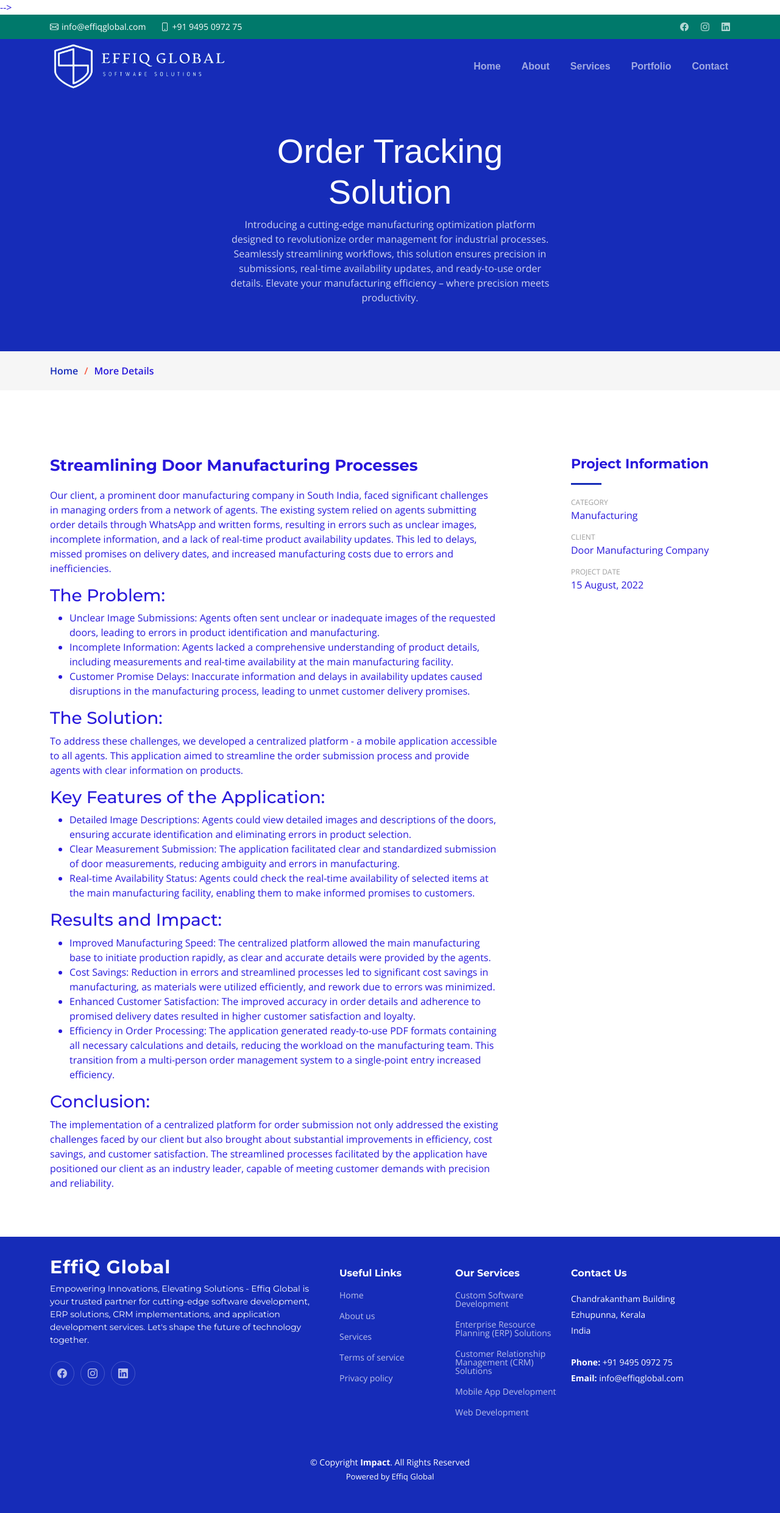
After one commit to rramees/telusko, a Django app: page /materiflow-pro/ in a window 1280 px wide. The commit adds this page. Shown: the whole page at 61% size. Run offline with Django 4.2, Linux system fonts and the light colour scheme; some libraries are stand-ins or nearby versions.

Commit message:
added small corrections to the previous commit for track n trace

```diff
--- a/assets/css/main.css
+++ b/assets/css/main.css
@@ -20,7 +20,7 @@
 /* Colors */
 :root {
   --color-default: #222222;
-  --color-primary: #008374;
+  --color-primary: #1a2ccd;
   --color-secondary: #f85a40;
 }
 
@@ -43,7 +43,7 @@
 }
 
 a:hover {
-  color: #00b6a1;
+  color: #3916c3;
   text-decoration: none;
 }
 
--- a/impact/urls.py
+++ b/impact/urls.py
@@ -4,6 +4,14 @@
 urlpatterns = [
     path('', views.index , name= 'index'),
     path('hospital-management-system/', views.hospital_management_system, name='hospital_management_system'),
+    path('order-tracking-solution/', views.order_tracking_solution, name='order_tracking_solution'),
+    path('track-and-trace/', views.track_and_trace, name='order_tracking_solution'),
+    path('materiflow-pro/', views.materiflow_pro, name='materiflow_pro'),
+
+
+
+
+
 
 
 ]
--- a/impact/views.py
+++ b/impact/views.py
@@ -29,3 +29,12 @@
 
 def hospital_management_system(request):
     return render(request, 'hospital_management_system.html')
+
+def order_tracking_solution(request):
+    return render(request, 'order-tracking-solution.html')
+
+def track_and_trace(request):
+    return render(request, 'track-and-trace.html')
+
+def materiflow_pro(request):
+    return render(request, 'materiflow-pro.html')
--- a/static/css/main.css
+++ b/static/css/main.css
@@ -19,8 +19,8 @@
 
 /* Colors */
 :root {
-  --color-default: #222222;
-  --color-primary: #008374;
+  --color-default: #2818db;
+  --color-primary: #162cb8;
   --color-secondary: #f85a40;
 }
 
--- /dev/null
+++ b/templates/materiflow-pro.html
@@ -0,0 +1,281 @@
+<!-- {% load static  %} -->
+{% static "img/portfolio" as baseUrl%}
+
+<!DOCTYPE html>
+<html lang="en">
+
+<head>
+  <meta charset="utf-8">
+  <meta content="width=device-width, initial-scale=1.0" name="viewport">
+
+  <title>Impact Bootstrap Template - Portfolio Details</title>
+  <meta content="" name="description">
+  <meta content="" name="keywords">
+
+  <!-- Favicons -->
+  <link href="{% static 'assets/img/favicon.png'%}" rel="icon">
+  <link href="{% static 'assets/img/apple-touch-icon.png" rel="apple-touch-icon'%}">
+
+  <!-- Google Fonts -->
+  <link rel="preconnect" href="https://fonts.googleapis.com">
+  <link rel="preconnect" href="https://fonts.gstatic.com" crossorigin>
+  <link href="https://fonts.googleapis.com/css2?family=Open+Sans:ital,wght@0,300;0,400;0,500;0,600;0,700;1,300;1,400;1,600;1,700&family=Montserrat:ital,wght@0,300;0,400;0,500;0,600;0,700;1,300;1,400;1,500;1,600;1,700&family=Raleway:ital,wght@0,300;0,400;0,500;0,600;0,700;1,300;1,400;1,500;1,600;1,700&display=swap" rel="stylesheet">
+
+  <!-- Vendor CSS Files -->
+  <link href="{% static 'vendor/bootstrap/css/bootstrap.min.css' %}" rel="stylesheet">
+  <link href="{% static 'vendor/bootstrap-icons/bootstrap-icons.css' %}" rel="stylesheet">
+  <!-- <link href="{% static 'vendor/aos/aos.css' %}" rel="stylesheet"> -->
+  <!-- <link href="{% static 'vendor/glightbox/css/glightbox.min.css' %}" rel="stylesheet">
+  <link href="{% static 'vendor/swiper/swiper-bundle.min.css' %}" rel="stylesheet"> -->
+
+  <!-- <link href="assets/vendor/bootstrap/css/bootstrap.min.css" rel="stylesheet">
+  <link href="assets/vendor/bootstrap-icons/bootstrap-icons.css" rel="stylesheet">
+  <link href="assets/vendor/aos/aos.css" rel="stylesheet">
+  <link href="assets/vendor/glightbox/css/glightbox.min.css" rel="stylesheet">
+  <link href="assets/vendor/swiper/swiper-bundle.min.css" rel="stylesheet"> --> -->
+  <!-- Latest compiled and minified CSS
+
+
+  <!-- Template Main CSS File -->
+  <!-- <link href="assets/css/main.css" rel="stylesheet"> -->
+  <link href="{% static 'css/main.css' %}" rel="stylesheet">
+
+
+  <!-- =======================================================
+  * Template Name: Impact
+  * Updated: Jan 09 2024 with Bootstrap v5.3.2
+  * Template URL: https://bootstrapmade.com/impact-bootstrap-business-website-template/
+  * Author: BootstrapMade.com
+  * License: https://bootstrapmade.com/license/
+  ======================================================== -->
+</head>
+
+<body>
+
+  <!-- ======= Header ======= -->
+  <section id="topbar" class="topbar d-flex align-items-center">
+    <div class="container d-flex justify-content-center justify-content-md-between">
+      <div class="contact-info d-flex align-items-center">
+        <i class="bi bi-envelope d-flex align-items-center"><a href="mailto:contact@example.com'">info@effiqglobal.com</a></i>
+        <i class="bi bi-phone d-flex align-items-center ms-4"><span>+91 9495 0972 75</span></i>
+      </div>
+      <div class="social-links d-none d-md-flex align-items-center">
+        <a href="https://www.facebook.com/profile.php?id=61555240749374" class="facebook"><i class="bi bi-facebook"></i></a>
+        <a href="https://www.instagram.com/effiq_global/" class="instagram"><i class="bi bi-instagram"></i></a>
+        <a href="https://www.linkedin.com/company/effiq-global-software-solutions-ltd/" class="linkedin"><i class="bi bi-linkedin"></i></i></a>
+      </div>
+    </div>
+  </section><!-- End Top Bar -->
+
+
+  <header id="header" class="header d-flex align-items-center">
+
+    <div class="container-fluid container-xl d-flex align-items-center justify-content-between">
+      <a href="{% url 'index' %}" class="logo d-flex align-items-center">
+        <!-- Uncomment the line below if you also wish to use an image logo -->
+        <!-- <img src="assets/img/logo.png" alt=""> -->
+        <!-- <h1>Effiq Global<span>.</span></h1> -->
+        <img style="min-height: 5rem;" src="{% static 'img/logo/logo.png' %}" alt="">
+      </a>
+      <nav id="navbar" class="navbar">
+        <ul>
+          <li><a href='/#hero'>Home</a></li>
+          <li><a href="/#about">About</a></li>
+          <li><a href="/#services">Services</a></li>
+          <li><a href="/#portfolio">Portfolio</a></li>
+          <li><a href="/#contact">Contact</a></li>
+        </ul>
+      </nav><!-- .navbar -->
+
+      <i class="mobile-nav-toggle mobile-nav-show bi bi-list"></i>
+      <i class="mobile-nav-toggle mobile-nav-hide d-none bi bi-x"></i>
+
+    </div>
+  </header><!-- End Header -->
+  <!-- End Header -->
+
+  <main id="main">
+
+    <!-- ======= Breadcrumbs ======= -->
+    <div class="breadcrumbs">
+      <div class="page-header d-flex align-items-center" style="background-image: url('');">
+        <div class="container position-relative">
+          <div class="row d-flex justify-content-center">
+            <div class="col-lg-6 text-center">
+              <h2>Order Tracking Solution</h2>
+              <p>Introducing a cutting-edge manufacturing optimization platform designed to revolutionize order management for industrial processes. Seamlessly streamlining workflows, this solution ensures precision in submissions, real-time availability updates, and ready-to-use order details. Elevate your manufacturing efficiency – where precision meets productivity.</p>
+            </div>
+          </div>
+        </div>
+      </div>
+      <nav>
+        <div class="container">
+          <ol>
+            <li><a href="index.html">Home</a></li>
+            <li>More Details</li>
+          </ol>
+        </div>
+      </nav>
+    </div><!-- End Breadcrumbs -->
+
+<!-- ======= Portfolio Details Section ======= -->
+<section id="portfolio-details" class="portfolio-details">
+  <div class="container" data-aos="fade-up">
+
+    <div class="position-relative h-100">
+      <!-- Remove the image slider content -->
+    </div>
+
+    <div class="row justify-content-between gy-4 mt-4">
+
+      <div class="col-lg-8">
+        <div class="portfolio-description">
+          <h2>Streamlining Door Manufacturing Processes</h2>
+          <p>
+            Our client, a prominent door manufacturing company in South India, faced significant challenges in managing orders from a network of agents. The existing system relied on agents submitting order details through WhatsApp and written forms, resulting in errors such as unclear images, incomplete information, and a lack of real-time product availability updates. This led to delays, missed promises on delivery dates, and increased manufacturing costs due to errors and inefficiencies.
+          </p>
+          <h3>The Problem:</h3>
+          <ul>
+            <li>Unclear Image Submissions: Agents often sent unclear or inadequate images of the requested doors, leading to errors in product identification and manufacturing.</li>
+            <li>Incomplete Information: Agents lacked a comprehensive understanding of product details, including measurements and real-time availability at the main manufacturing facility.</li>
+            <li>Customer Promise Delays: Inaccurate information and delays in availability updates caused disruptions in the manufacturing process, leading to unmet customer delivery promises.</li>
+          </ul>
+
+          <h3>The Solution:</h3>
+          <p>
+            To address these challenges, we developed a centralized platform - a mobile application accessible to all agents. This application aimed to streamline the order submission process and provide agents with clear information on products.
+          </p>
+          <h3>Key Features of the Application:</h3>
+          <ul>
+            <li>Detailed Image Descriptions: Agents could view detailed images and descriptions of the doors, ensuring accurate identification and eliminating errors in product selection.</li>
+            <li>Clear Measurement Submission: The application facilitated clear and standardized submission of door measurements, reducing ambiguity and errors in manufacturing.</li>
+            <li>Real-time Availability Status: Agents could check the real-time availability of selected items at the main manufacturing facility, enabling them to make informed promises to customers.</li>
+          </ul>
+
+          <h3>Results and Impact:</h3>
+          <ul>
+            <li>Improved Manufacturing Speed: The centralized platform allowed the main manufacturing base to initiate production rapidly, as clear and accurate details were provided by the agents.</li>
+            <li>Cost Savings: Reduction in errors and streamlined processes led to significant cost savings in manufacturing, as materials were utilized efficiently, and rework due to errors was minimized.</li>
+            <li>Enhanced Customer Satisfaction: The improved accuracy in order details and adherence to promised delivery dates resulted in higher customer satisfaction and loyalty.</li>
+            <li>Efficiency in Order Processing: The application generated ready-to-use PDF formats containing all necessary calculations and details, reducing the workload on the manufacturing team. This transition from a multi-person order management system to a single-point entry increased efficiency.</li>
+          </ul>
+
+          <h3>Conclusion:</h3>
+          <p>
+            The implementation of a centralized platform for order submission not only addressed the existing challenges faced by our client but also brought about substantial improvements in efficiency, cost savings, and customer satisfaction. The streamlined processes facilitated by the application have positioned our client as an industry leader, capable of meeting customer demands with precision and reliability.
+          </p>
+
+        </div>
+      </div>
+
+      <div class="col-lg-3">
+        <div class="portfolio-info">
+          <h3>Project Information</h3>
+          <ul>
+            <li><strong>Category</strong> <span>Manufacturing</span></li>
+            <li><strong>Client</strong> <span>Door Manufacturing Company</span></li>
+            <li><strong>Project Date</strong> <span>15 August, 2022</span></li>
+            <!-- <li><strong>Project URL</strong> <a href="#">www.doormanufactureopt.com</a></li>
+            <li><a href="#" class="btn-visit align-self-start">Visit Website</a></li> -->
+          </ul>
+        </div>
+      </div>
+
+    </div>
+
+  </div>
+</section><!-- End Portfolio Details Section -->
+
+
+
+  </main><!-- End #main -->
+
+  <!-- ======= Footer ======= -->
+  <footer id="footer" class="footer">
+
+    <div class="container">
+      <div class="row gy-4">
+        <div class="col-lg-5 col-md-12 footer-info">
+          <a href="index.html" class="logo d-flex align-items-center">
+            <span>EffiQ Global</span>
+          </a>
+          <p>Empowering Innovations, Elevating Solutions - Effiq Global is your trusted partner for cutting-edge software development, ERP solutions, CRM implementations, and application development services. Let's shape the future of technology together.</p>
+          <div class="social-links d-flex mt-4">
+            <a href="https://www.facebook.com/profile.php?id=61555240749374" class="facebook"><i class="bi bi-facebook"></i></a>
+            <a href="https://www.instagram.com/effiq_global/" class="instagram"><i class="bi bi-instagram"></i></a>
+            <a href="https://www.linkedin.com/company/effiq-global-software-solutions-ltd/" class="linkedin"><i class="bi bi-linkedin"></i></a>
+          </div>
+        </div>
+
+        <div class="col-lg-2 col-6 footer-links">
+          <h4>Useful Links</h4>
+          <ul>
+            <li><a href="#">Home</a></li>
+            <li><a href="#">About us</a></li>
+            <li><a href="#">Services</a></li>
+            <li><a href="#">Terms of service</a></li>
+            <li><a href="#">Privacy policy</a></li>
+          </ul>
+        </div>
+
+        <div class="col-lg-2 col-6 footer-links">
+          <h4>Our Services</h4>
+          <ul>
+            <li><a href="#">Custom Software Development</a></li>
+            <li><a href="#">Enterprise Resource Planning (ERP) Solutions</a></li>
+            <li><a href="#">Customer Relationship Management (CRM) Solutions</a></li>
+            <li><a href="#">Mobile App Development</a></li>
+            <li><a href="#">Web Development</a></li>
+          </ul>
+        </div>
+
+        <div class="col-lg-3 col-md-12 footer-contact text-center text-md-start">
+          <h4>Contact Us</h4>
+          <p>
+            Chandrakantham Building <br>
+            Ezhupunna, Kerala<br>
+            India <br><br>
+            <strong>Phone:</strong> +91 9495 0972 75<br>
+            <strong>Email:</strong> info@effiqglobal.com<br>
+          </p>
+
+        </div>
+
+      </div>
+    </div>
+
+    <div class="container mt-4">
+      <div class="copyright">
+        &copy; Copyright <strong><span>Impact</span></strong>. All Rights Reserved
+      </div>
+      <div class="credits">
+        <!-- All the links in the footer should remain intact. -->
+        <!-- You can delete the links only if you purchased the pro version. -->
+        <!-- Licensing information: https://bootstrapmade.com/license/ -->
+        <!-- Purchase the pro version with working PHP/AJAX contact form: https://bootstrapmade.com/impact-bootstrap-business-website-template/ -->
+        Powered by Effiq Global</a>
+      </div>
+    </div>
+
+  </footer><!-- End Footer -->
+  <!-- End Footer -->
+
+  <a href="#" class="scroll-top d-flex align-items-center justify-content-center"><i class="bi bi-arrow-up-short"></i></a>
+
+  <!-- <div id="preloader"></div> -->
+
+  <!-- Vendor JS Files -->
+  <script src="{% static 'vendor/bootstrap/js/bootstrap.bundle.min.js' %}" ></script>
+  <script src="{% static 'vendor/aos/aos.js' %}" ></script>
+  <script src="{% static 'vendor/glightbox/js/glightbox.min.js' %}" ></script>
+  <script src="{% static 'vendor/purecounter/purecounter_vanilla.js' %}" ></script>
+  <script src="{% static 'vendor/swiper/swiper-bundle.min.js' %}" ></script>
+  <script src="{% static 'vendor/isotope-layout/isotope.pkgd.min.js' %}" ></script>
+  <script src="{% static 'vendor/php-email-form/validate.js' %}" ></script>
+
+  <!-- Template Main JS File -->
+  <script src="assets/js/main.js"></script>
+
+</body>
+
+</html>
```
Also changed, not shown: templates/index.html (+13 -74 lines).
